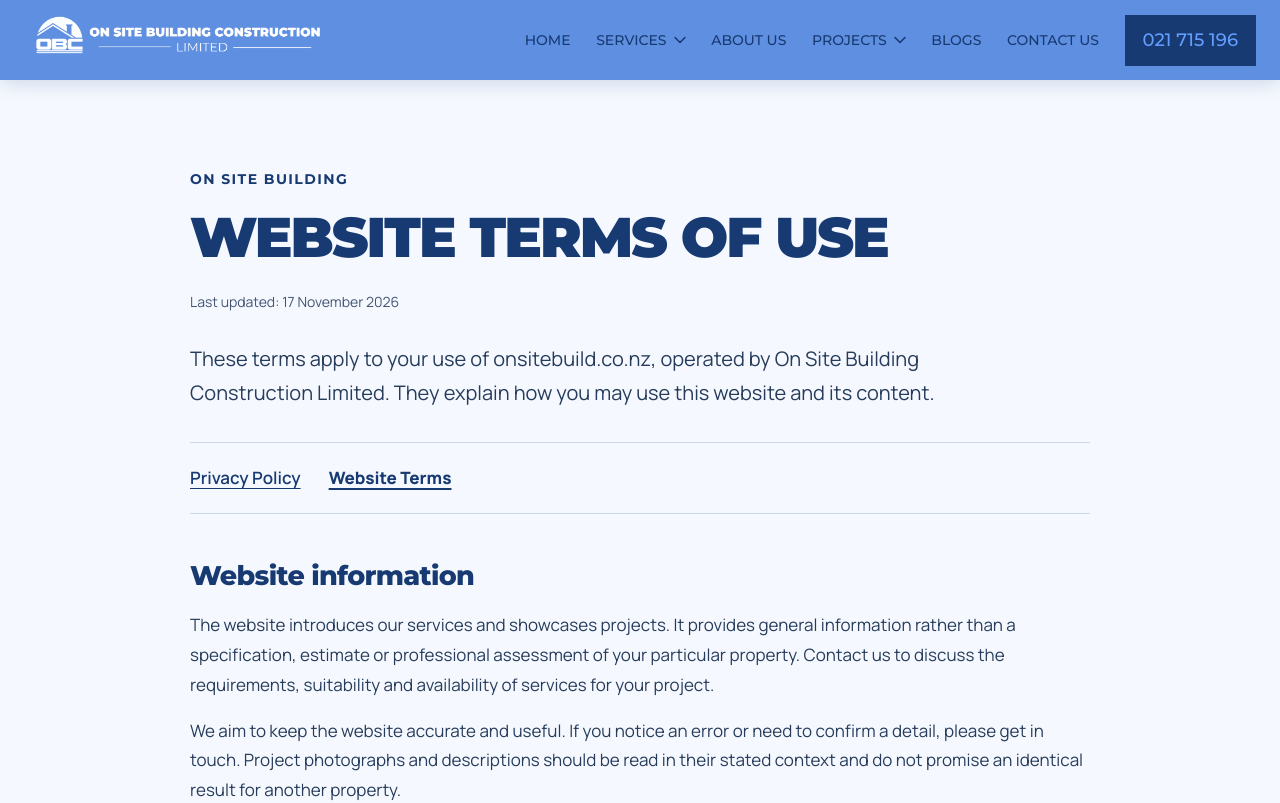
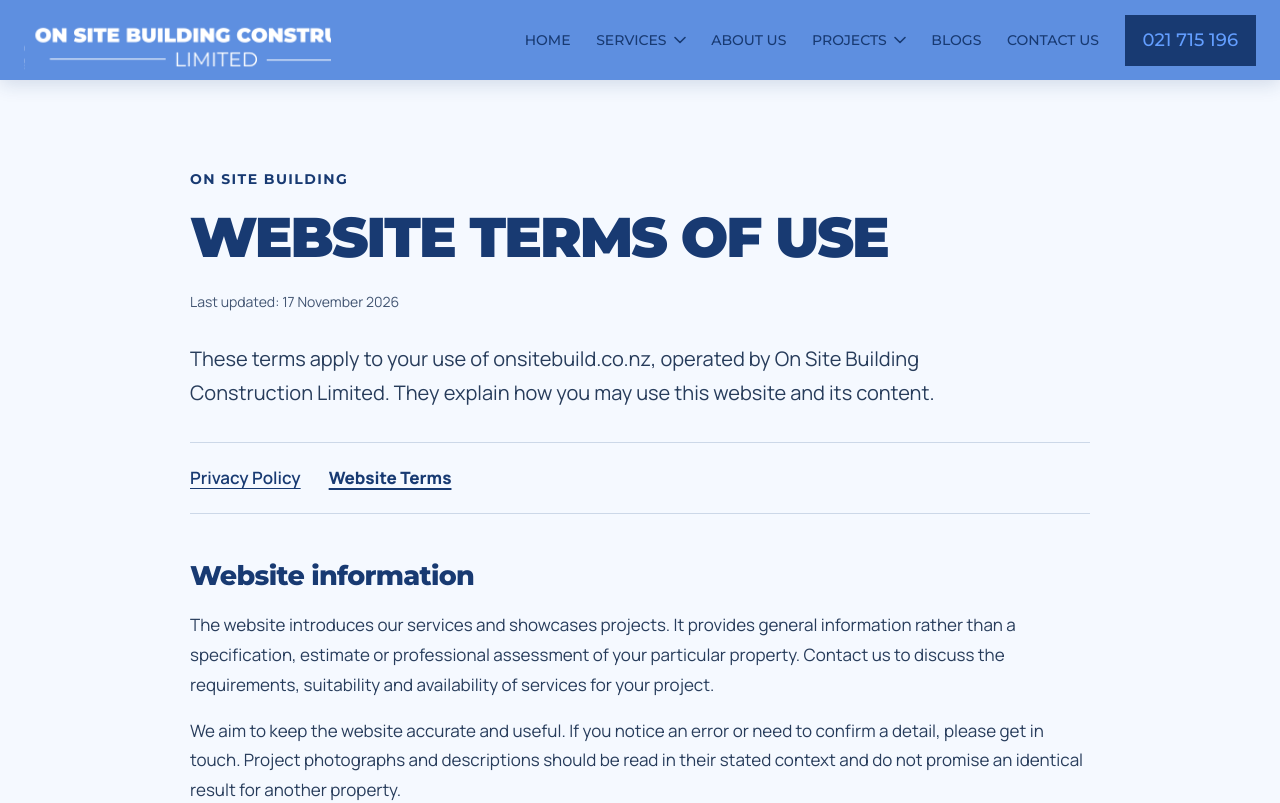
Before and after one commit to GMFB-Web-Dev/On-Site-Building, a Next.js app: page /terms in a window 1280 px wide. Shown: the top 803 px of the page. Built offline with nearby package versions, Linux system fonts and the light colour scheme.

Commit message:
Use cropped logo asset in both navbar and footer

```diff
--- a/app/site.tsx
+++ b/app/site.tsx
@@ -121,7 +121,7 @@ export function SiteHeader({ file }: { file: string }) {
   const projectsActive = ["projects", "whitford", "new-lynn", "manukau", "botany"].includes(active);
   return <header className="site-header"><div className="header-inner">
     <Link href="/" className="brand header-brand" aria-label="On Site Building Construction Limited home">
-      <span className="header-logo"><Image src="/osbc-header-logo.png" alt="On Site Building Construction Limited" fill sizes="(max-width: 800px) 240px, 340px" priority unoptimized /></span>
+      <span className="header-logo"><Image src="/osbc-header-logo-cropped.svg" alt="On Site Building Construction Limited" fill sizes="(max-width: 800px) 240px, 340px" priority unoptimized /></span>
     </Link>
     <nav className="desktop-nav" aria-label="Primary navigation">
       <Link href="/" className={active === "home" ? "active" : ""}>Home</Link>
@@ -240,7 +240,7 @@ export function SiteFooter({ file }: { file: string }) {
   return <footer className="site-footer"><div className="content-shell">
     <div className="footer-top">
       <div className="footer-brand-column">
-        <Link href="/" className="brand header-brand footer-brand" aria-label="On Site Building Construction Limited home"><span className="header-logo"><Image src="/osbc-header-logo.png" alt="On Site Building Construction Limited" fill sizes="(max-width: 800px) 240px, 340px" unoptimized /></span></Link>
+        <Link href="/" className="brand header-brand footer-brand" aria-label="On Site Building Construction Limited home"><span className="header-logo"><Image src="/osbc-header-logo-cropped.svg" alt="On Site Building Construction Limited" fill sizes="(max-width: 800px) 240px, 340px" unoptimized /></span></Link>
         <div className="footer-contact-details">
           <div><strong>Phone</strong><a href={masterContent.business.phoneHref}>{masterContent.business.phone}</a></div>
           <div><strong>Email</strong><a href={`mailto:${masterContent.business.email}`}>{masterContent.business.email}</a></div>
```
